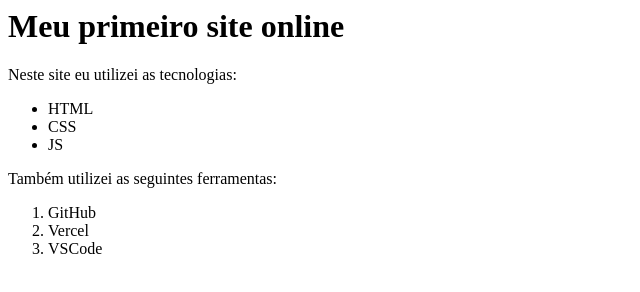
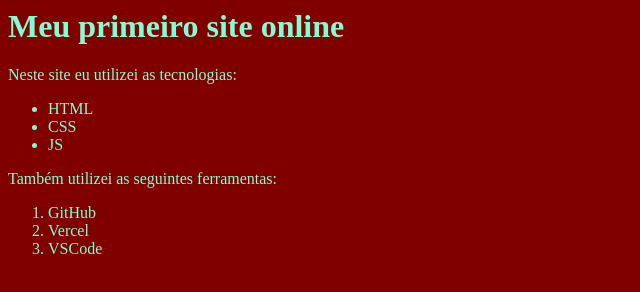
Before and after one commit to Heloisa-Elwanger/meuPrimeiroSite, a plain HTML site: page index.html in a window 1280 px wide. Shown: the whole page, without its empty margins (0-640 px from the left). Drawn offline with Linux system fonts and the light colour scheme.

Commit message:
criação das cores do site

```diff
--- a/index.html
+++ b/index.html
@@ -2,6 +2,12 @@
 
 <head>
     <title>site da Helo</title>
+    <style>
+        body{
+            background-color: maroon;
+            color:aquamarine;
+        }
+    </style>
 </head>
 
 <body>
```
